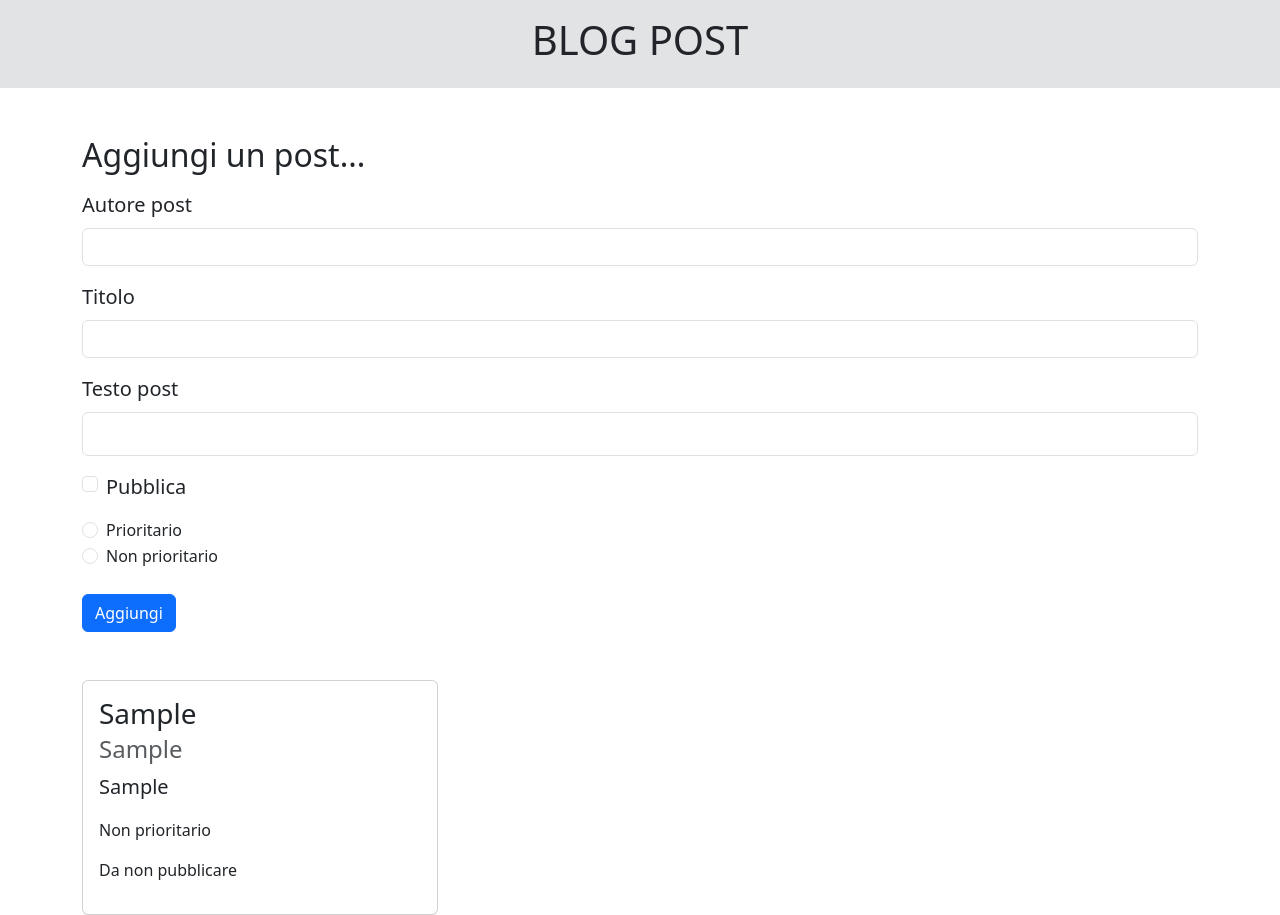
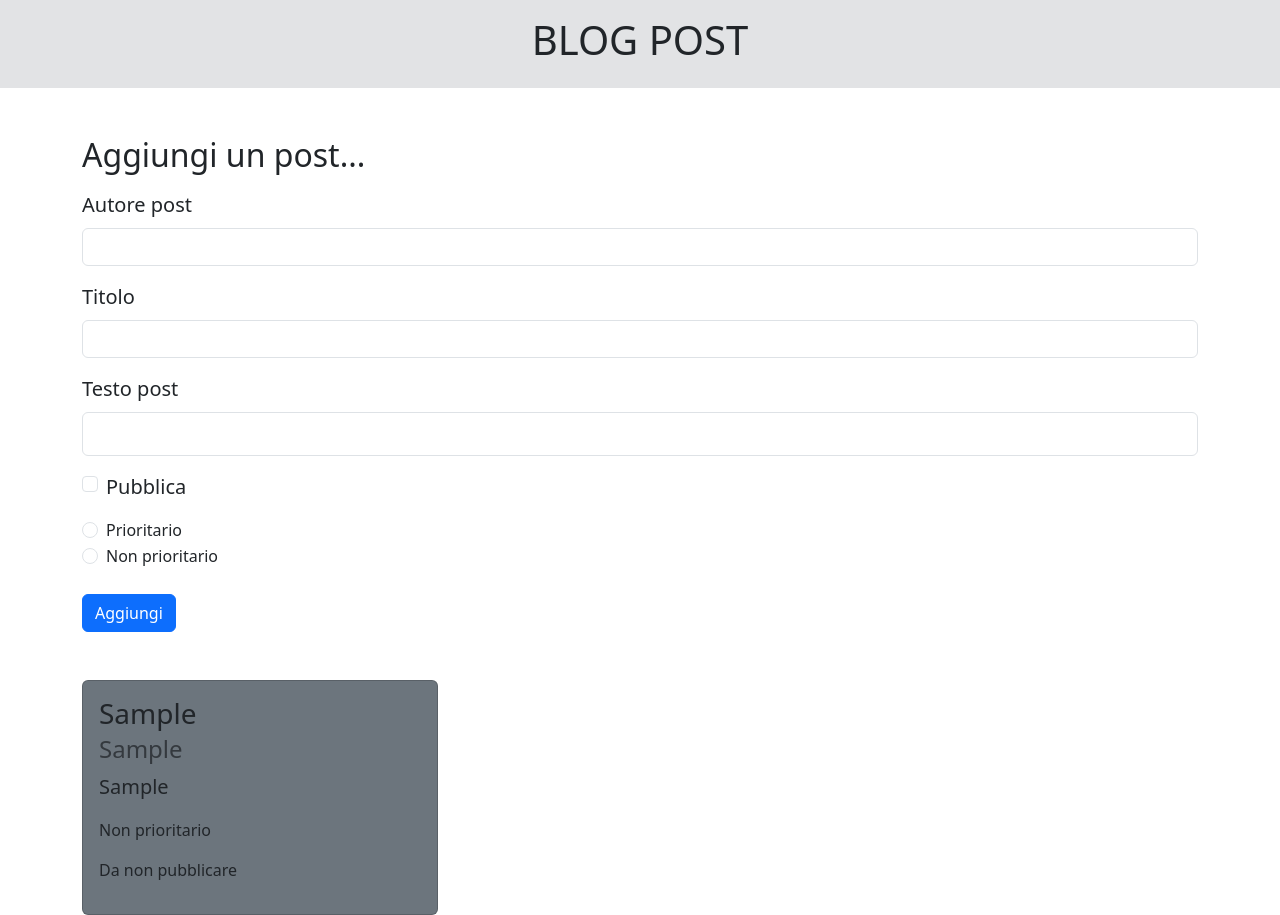
Before and after one commit to pierluigi-ruffolo/react-post-form, a React (Vite) app: page / in a window 1280 px wide. Both pictures are taken after typing "Sample", "Sample", "Sample" into the empty fields and a click on the button "Aggiungi". Built offline with nearby package versions, Linux system fonts and the light colour scheme.

Commit message:
feat: modifiche

```diff
--- a/src/components/Card.jsx
+++ b/src/components/Card.jsx
@@ -1,7 +1,11 @@
 export default function Card({ post }) {
   return (
     <div className="col-4">
-      <div className="card">
+      <div
+        className={`card  ${
+          post.pubblico === false ? "bg-secondary" : "bg-success"
+        }`}
+      >
         <div className="card-body">
           <h5 className="card-title fs-3">{post.titolo}</h5>
           <h6 className="card-subtitle mb-2 text-body-secondary fs-4">
```
